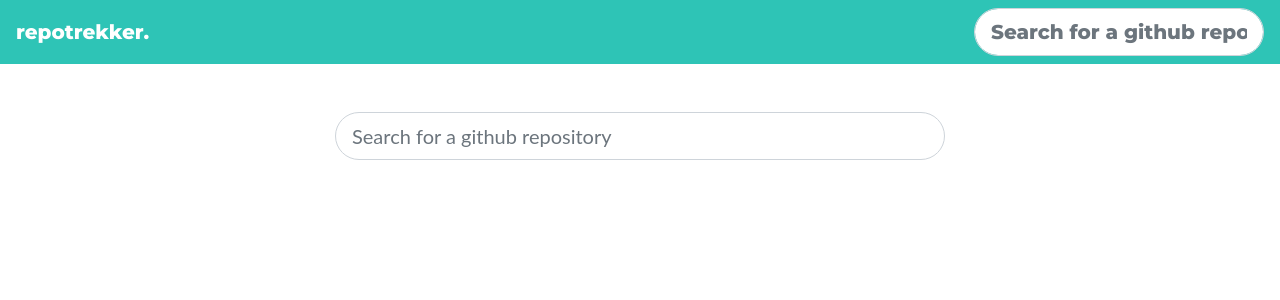
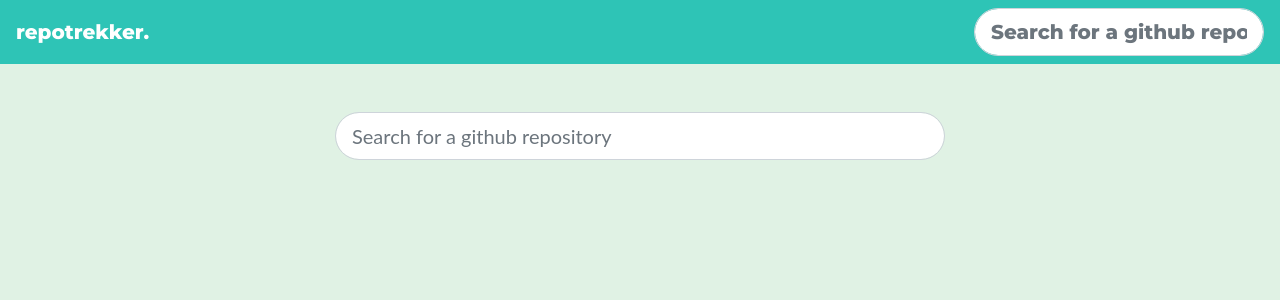
Before and after one commit to turbek/repotrekker, an Angular app: page / in a window 1280 px wide. Shown: the top 300 px of the page. Built offline with nearby package versions, Linux system fonts and the light colour scheme.

Commit message:
add fontawesome for displaying icons

```diff
--- a/src/styles.scss
+++ b/src/styles.scss
@@ -1,12 +1,14 @@
 @import '~bootstrap/dist/css/bootstrap.min.css';
+@import '~@fortawesome/fontawesome-free/css/all.min.css';
 
 
 * {
-  margin: 0;
-  padding: 0;
-  box-sizing: border-box;
+    margin: 0;
+    padding: 0;
+    box-sizing: border-box;
 }
 
 body {
-  font-family: "Lato", sans-serif;
+    font-family: "Lato", sans-serif;
+    background-color: #28a74524;
 }
```
